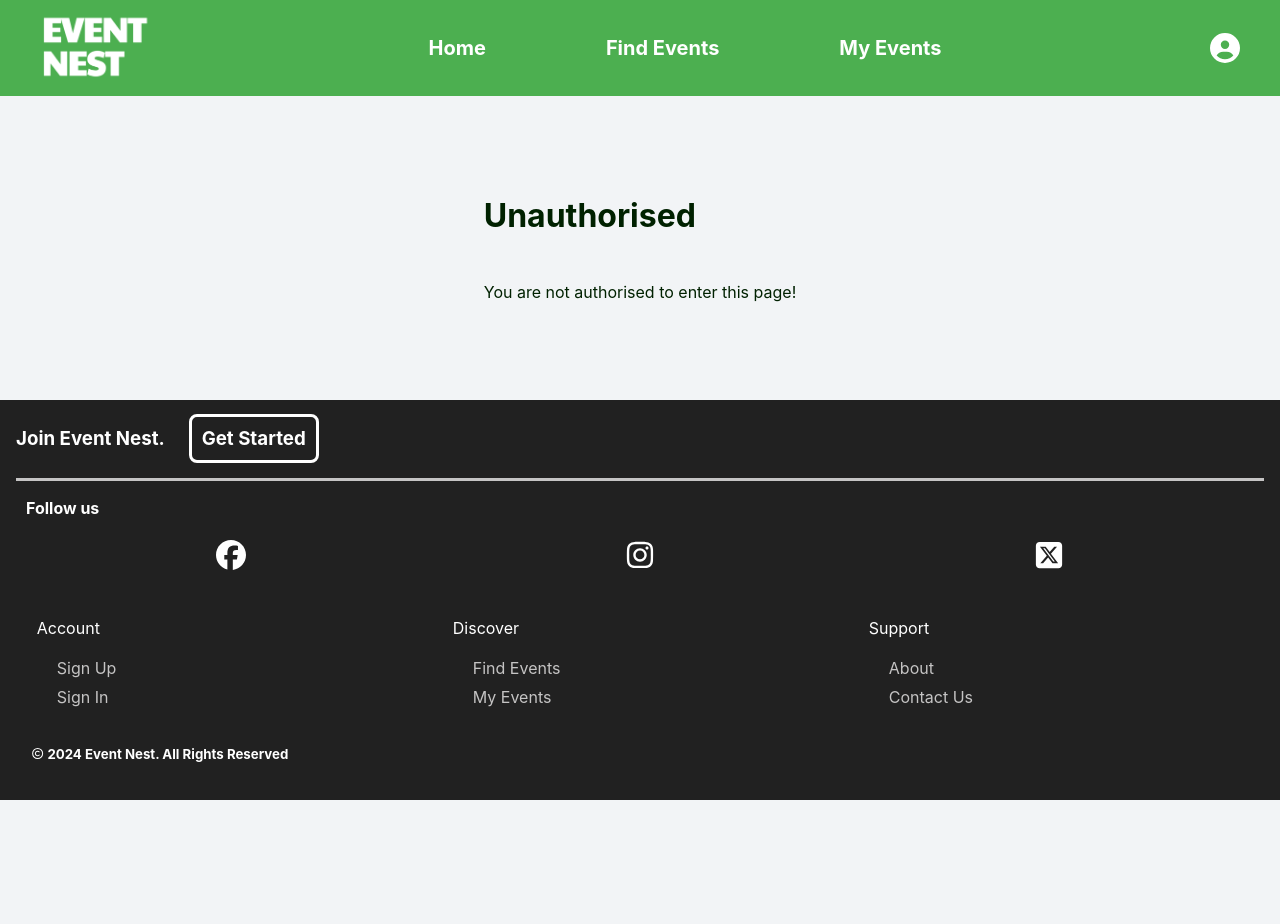
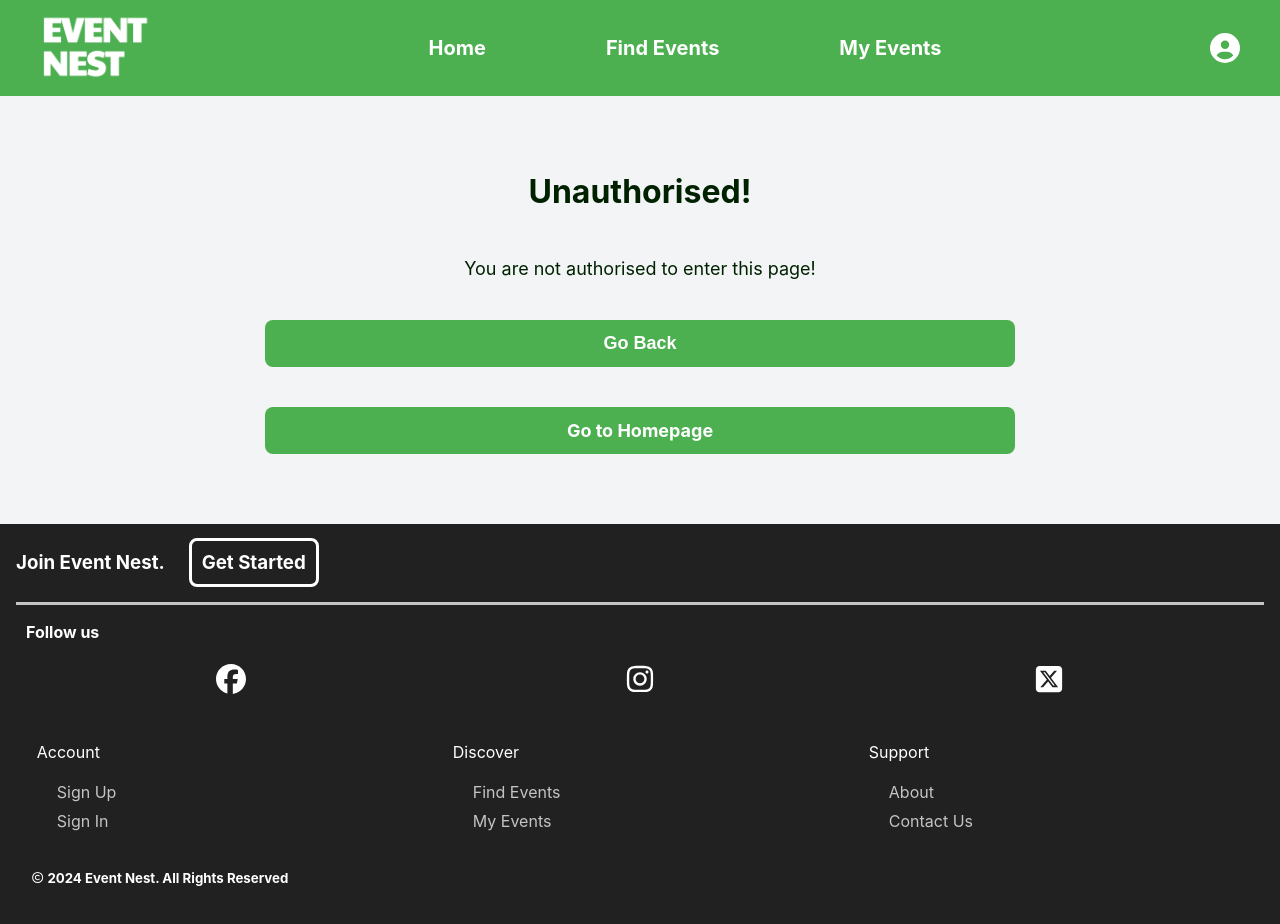
Before and after one commit to Billy-Dentith/events-platform, a React (Vite) app in the folder Frontend/: page /unauthorised in a window 1280 px wide. Before the commit the page ends 800 px from the top, so only its background shows below. Built offline with nearby package versions, Linux system fonts and the light colour scheme; no server answers.

Commit message:
Adds extra role checking before creating/editing an event

```diff
--- a/Frontend/src/components/CreateEvent.jsx
+++ b/Frontend/src/components/CreateEvent.jsx
@@ -1,9 +1,10 @@
-import React, { useState } from "react";
+import React, { useContext, useState } from "react";
 import "./CreateEvent.css";
 import DatePicker from "react-datepicker";
 import "react-datepicker/dist/react-datepicker.css";
 import { addEvent } from "../api";
 import Loading from "./Loading";
+import { AuthContext } from "../context/AuthContext";
 
 const CreateEvent = () => {
   const [inputs, setInputs] = useState({
@@ -23,6 +24,8 @@ const CreateEvent = () => {
 
   const futureDatesOnly = (date) => new Date() < date;
 
+  const { role } = useContext(AuthContext);
+
   const handleChange = (e) => {
     const { name, value } = e.target;
 
@@ -40,6 +43,7 @@ const CreateEvent = () => {
     setIsDisabled(true);
     setButtonText("Adding Event...");
 
+    if (role === "staff" || role === "admin") {
       try {
         const body = {
           title: inputs.title,
@@ -76,6 +80,9 @@ const CreateEvent = () => {
         setIsLoading(false);
         setIsDisabled(false);
         setButtonText("Add Event");
+      }
+    } else {
+      alert("Unauthorised! You must be a member of staff to add events.")
     }
   };
 
--- a/Frontend/src/components/EditEvent.jsx
+++ b/Frontend/src/components/EditEvent.jsx
@@ -1,4 +1,4 @@
-import React, { useState } from "react";
+import React, { useContext, useState } from "react";
 import {
   FaMapLocationDot,
   FaBuilding,
@@ -11,6 +11,7 @@ import DatePicker from "react-datepicker";
 import "react-datepicker/dist/react-datepicker.css";
 import "./EditEvent.css";
 import { editEvent } from "../api";
+import { AuthContext } from "../context/AuthContext";
 
 const EditEvent = ({ event, eventTitle, setIsEditingEvent }) => {
   const [inputs, setInputs] = useState({
@@ -27,6 +28,8 @@ const EditEvent = ({ event, eventTitle, setIsEditingEvent }) => {
   const [isDisabled, setIsDisabled] = useState(false);
 
   const futureDatesOnly = (date) => new Date() < date;
+
+    const { role } = useContext(AuthContext);
 
   const handleChange = (e) => {
     const { name, value } = e.target;
@@ -55,6 +58,7 @@ const EditEvent = ({ event, eventTitle, setIsEditingEvent }) => {
       cost: inputs.cost,
     };
 
+    if (role === "staff" || role === "admin") {
       try {
         const data = await editEvent(event._id, body);
         console.log("Event edited successfully: ", data);
@@ -70,6 +74,9 @@ const EditEvent = ({ event, eventTitle, setIsEditingEvent }) => {
       } finally {
         setIsDisabled(false);
         setButtonText("Save Changes");
+      }
+    } else {
+      alert("Unauthorised! You must be a member of staff to add events.")
     }
   };
 
--- a/Frontend/src/components/StaffRoute.jsx
+++ b/Frontend/src/components/StaffRoute.jsx
@@ -5,7 +5,7 @@ import { AuthContext } from "../context/AuthContext";
 const StaffRoute = ({ children }) => {
   const { role } = useContext(AuthContext);
 
-  return role === "staff" ? children : <Navigate to="/unauthorized" />;
+  return role === "staff" ? children : <Navigate to="/unauthorised" />;
 };
 
 export default StaffRoute;
--- a/Frontend/src/pages/Unauthorised.css
+++ b/Frontend/src/pages/Unauthorised.css
@@ -1,9 +1,27 @@
 .unauthorised-page {
-  margin: auto;
-  max-width: 1000px;
   display: flex;
   flex-direction: column;
+  align-items: center;
+  margin: 50px auto;
+  width: 90%;
+  max-width: 1000px;
+  text-align: center;
 }
-.unauthorised-page h1, p {
-  margin: 20px 10px;
+.unauthorised-page p {
+  font-size: 18px;
 }
+.unauthorised-page button,
+.unauthorised-page a {
+  border: none;
+  border-radius: 8px;
+  cursor: pointer;
+  color: white;
+  background-color: #4caf50;
+  padding: 10px 20px;
+  font-size: 18px;
+  font-weight: bold;
+  width: 75%;
+  margin: 20px;
+  line-height: 1.5;
+  box-sizing: border-box;
+}
--- a/Frontend/src/pages/Unauthorised.jsx
+++ b/Frontend/src/pages/Unauthorised.jsx
@@ -1,11 +1,16 @@
 import React from "react";
 import "./Unauthorised.css";
+import { Link, useNavigate } from "react-router-dom";
 
 const Unauthorised = () => {
+  const navigate = useNavigate();
+
   return (
     <div className="unauthorised-page">
-      <h1>Unauthorised</h1>
+      <h1>Unauthorised!</h1>
       <p>You are not authorised to enter this page!</p>
+      <button onClick={() => navigate(-1)}>Go Back</button>
+      <Link to="/">Go to Homepage</Link>
     </div>
   );
 };
```
Lines whose indentation alone changed are shown as unchanged.
